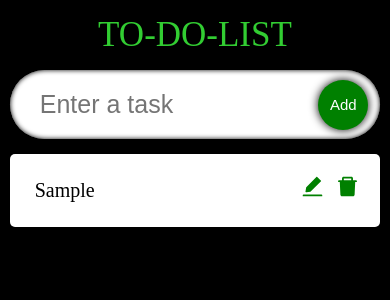
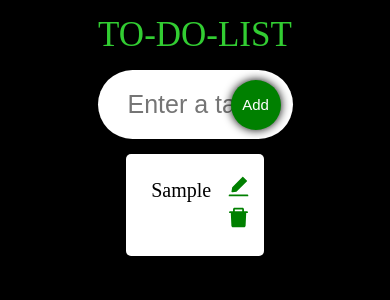
Before and after one commit to QuangLe44/mini-project, a React (Create React App) app in the folder mini-project/: page / in a window 390 px wide. Both pictures are taken after typing "Sample" into the empty fields and a click on the button "Add". Shown: the top 300 px of the page. Built offline with nearby package versions, Linux system fonts and the light colour scheme; a web font is replaced by a local one.

Commit message:
fix page overflow

```diff
--- a/mini-project/src/App.css
+++ b/mini-project/src/App.css
@@ -2,12 +2,13 @@
 
 .App {
   width: 100vw;
-  height: 100vh;
+  height: 100%;
   display: flex;
   flex-direction: column;
   align-items: center;
   background-color: black;
   font-family: "Neucha", cursive;
+  overflow:auto;
 }
 
 .heading {
@@ -25,3 +26,10 @@
     font-size: 35px;
   }
 }
+
+@media (max-height: 100vh) {
+  .App {
+    height: 100vh;
+  }
+
+}
--- a/mini-project/src/components/styles.css
+++ b/mini-project/src/components/styles.css
@@ -11,12 +11,9 @@
     padding: 20px 30px;
     font-size: 25px;
     border: none;
-    transition: 0.2s;
-    box-shadow: inset 0 0 5px black;
   }
 
   .input_box:focus {
-    box-shadow: 0 0 10px 1000px rgba(0, 0, 0, 0.5);
     outline: none;
   }
 
@@ -37,6 +34,7 @@
 
   .input_submit:hover {
     background-color: limegreen;
+    cursor: pointer;
   }
 
   .input_submit:active {
@@ -49,6 +47,7 @@
     justify-content: center;
     width: 50%;
     flex-wrap: wrap;
+    padding-bottom: 40px;
   }
 
   .todos_single {
@@ -76,21 +75,3 @@
     color: green;
     cursor: pointer;
   }
-
-  @media (max-width: 1200px) {
-    .todos_single {
-      width: 40%;
-    }
-  }
-
-  @media (max-width: 700px) {
-    .input {
-      width: 95%;
-    }
-    .todos {
-      width: 95%;
-    }
-    .todos_single {
-      width: 100%;
-    }
-  }
```
Also changed, not shown: mini-project/src/App.tsx (+5 -5 lines).
